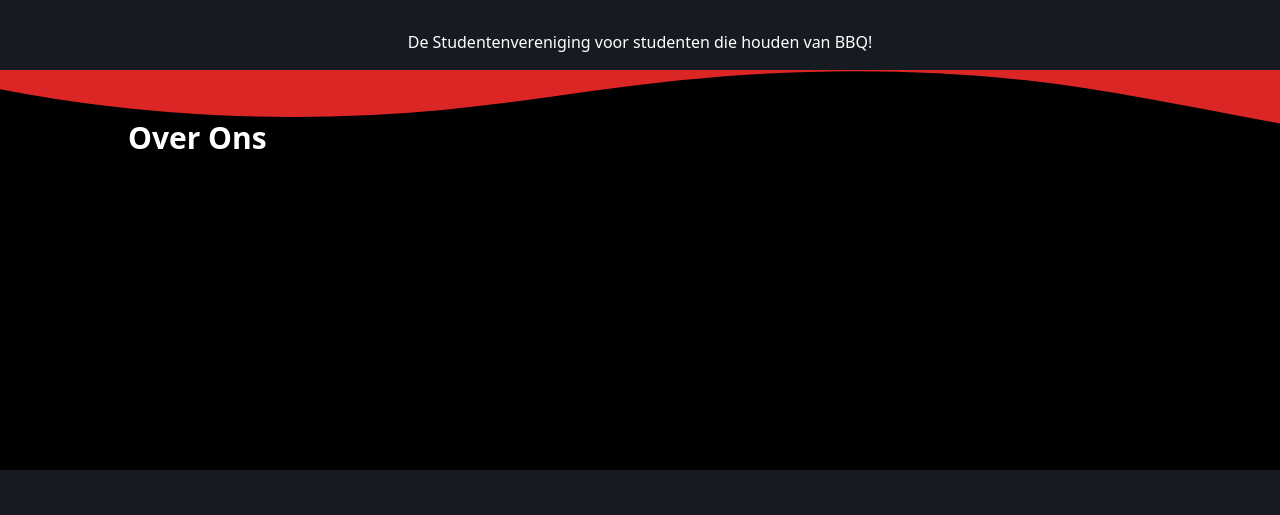
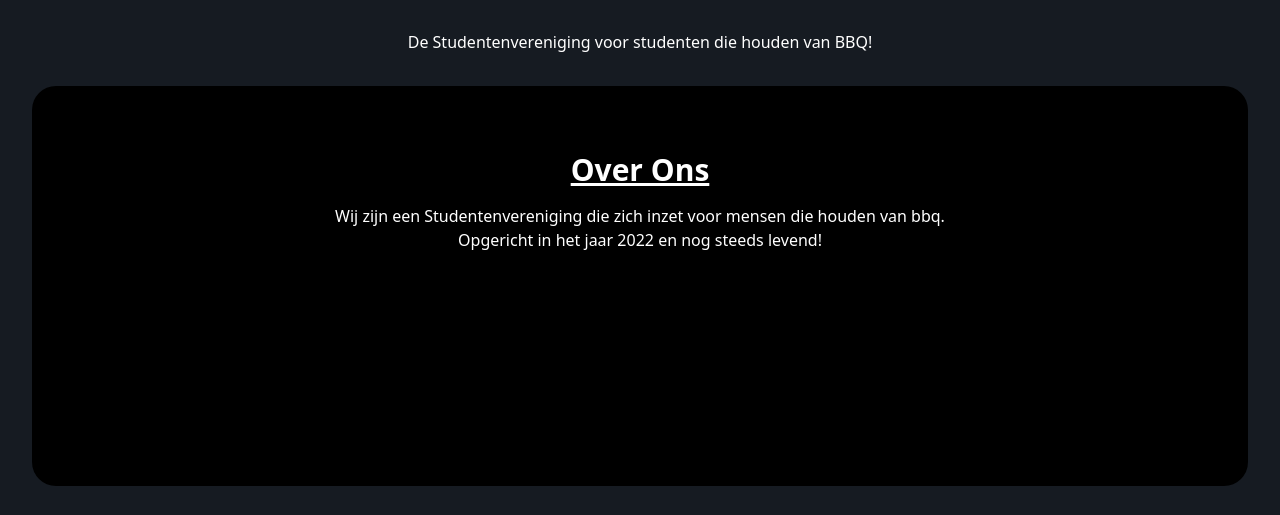
Before and after one commit to TakeoIschiFan/vadergrill-site, a SvelteKit app in the folder frontend/: page / in a window 1280 px wide. Shown: the part 544-1059 px from the top of the page. Before the commit the page ends 1014 px from the top, so only its background shows below. Built offline with nearby package versions, Linux system fonts and the light colour scheme.

Commit message:
box for text

```diff
--- a/frontend/src/app.css
+++ b/frontend/src/app.css
@@ -28,7 +28,7 @@ section {
     position: relative;
     align-items: center;
     min-height: 400px;
-    padding: 50px 10vw;
+    padding: 50px 5vw;
 }
 
 #headerbox {
--- a/frontend/src/routes/+page.svelte
+++ b/frontend/src/routes/+page.svelte
@@ -21,9 +21,13 @@
   De Studentenvereniging voor studenten die houden van BBQ!
 </p>
 
-<section class="bg-black">
-  <h1 class="text-3xl font-bold ">Over Ons</h1>
-  <div class="custom-shape-divider-top-1669586482">
+<section class="bg-black m-8 rounded-3xl text-center">
+  <h1 class="text-3xl font-bold underline m-4">Over Ons</h1>
+  <p>
+    Wij zijn een Studentenvereniging die zich inzet voor mensen die houden van bbq. <br> Opgericht in het jaar 2022 en nog steeds levend!
+  </p>
+<!--
+    <div class="custom-shape-divider-top-1669586482">
     <svg
       data-name="Layer 1"
       xmlns="http://www.w3.org/2000/svg"
@@ -36,4 +40,5 @@
       />
     </svg>
   </div>
+-->
 </section>
```
